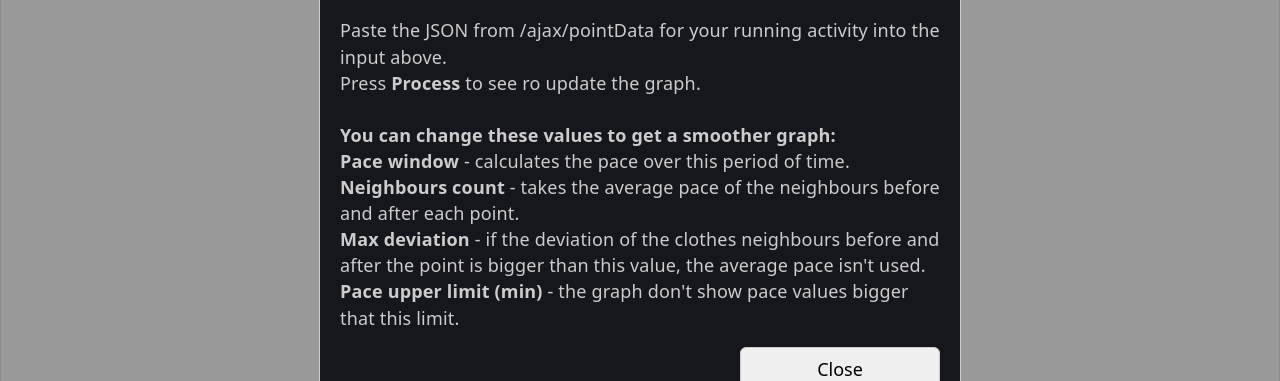
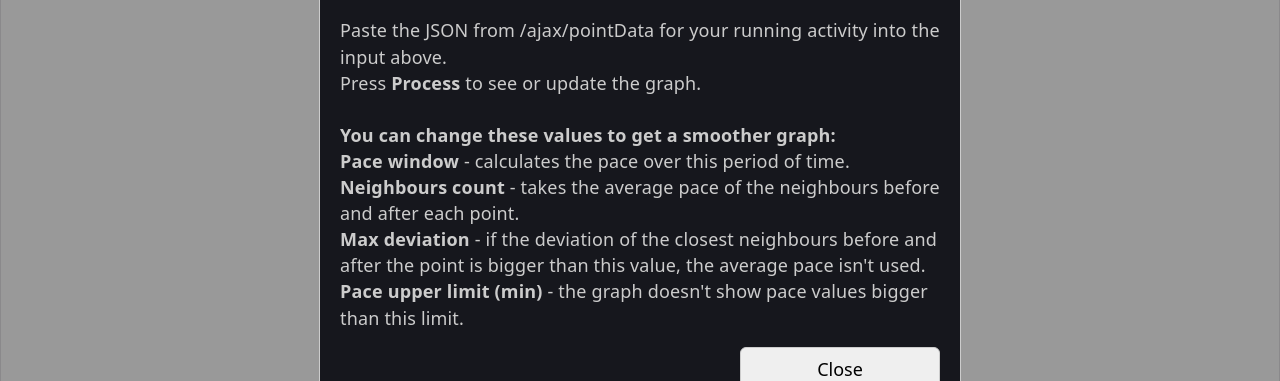
Before and after one commit to 0x00000000/pace-analyzer, a React (Vite) app: page / in a window 1280 px wide. Both pictures are taken after a click on the button "Help". Shown: the part 248-629 px from the top of the page. Built offline with nearby package versions, Linux system fonts and the light colour scheme.

Commit message:
Fixed grammatical errors

```diff
--- a/src/App.tsx
+++ b/src/App.tsx
@@ -115,13 +115,13 @@ function App() {
       >
         <h4>With this tool you can analyse your running activity from Runkeeper.</h4>
         <p>Paste the JSON from /ajax/pointData for your running activity into the input above.</p>
-        <p>Press <strong>Process</strong> to see ro update the graph.</p>
+        <p>Press <strong>Process</strong> to see or update the graph.</p>
         <p> <br/></p>
         <p><strong>You can change these values to get a smoother graph:</strong></p>
         <p><strong>Pace window</strong> - calculates the pace over this period of time.</p>
         <p><strong>Neighbours count</strong> - takes the average pace of the neighbours before and after each point.</p>
-        <p><strong>Max deviation</strong> - if the deviation of the clothes neighbours before and after the point is bigger than this value, the average pace isn't used.</p>
-        <p><strong>Pace upper limit (min)</strong> - the graph don't show pace values bigger that this limit.</p>
+        <p><strong>Max deviation</strong> - if the deviation of the closest neighbours before and after the point is bigger than this value, the average pace isn't used.</p>
+        <p><strong>Pace upper limit (min)</strong> - the graph doesn't show pace values bigger than this limit.</p>
       </InfoBox>
     </>
   )
--- a/src/models/route.ts
+++ b/src/models/route.ts
@@ -1,4 +1,4 @@
-type RenkeeperPoint = {
+type RunkeeperPoint = {
     accuracy: number;
     altitude: number;
     deltaDistance: number;
@@ -26,7 +26,7 @@ type TrackData = {
 };
 
 // Checks the fields the track is built from. The rest of the point isn't used.
-function isRunkeeperPoint(item: unknown): item is RenkeeperPoint {
+function isRunkeeperPoint(item: unknown): item is RunkeeperPoint {
     if (typeof item !== "object" || item === null) {
         return false;
     }
@@ -187,7 +187,7 @@ class Route {
         if (this._trackData.length < pointsCount)
             return;
 
-        const averagePace: number[] = this.calculageEveragePaceList(neighboursCount);
+        const averagePace: number[] = this.calculateEveragePaceList(neighboursCount);
 
         for (let i = neighboursCount; i < this._trackData.length - neighboursCount; i++) {
             if (averagePace[i] === 0)
@@ -204,7 +204,7 @@ class Route {
         return distance ? ((time / 60000) / (distance / 1000)) : 0;
     }
 
-    private calculageEveragePaceList(neighboursCount: number): number[] {
+    private calculateEveragePaceList(neighboursCount: number): number[] {
         const averagePace: number[] = [];
         const pointsCount = neighboursCount * 2 + 1;
         for (let i = 0; i < this._trackData.length; i++) {
```
